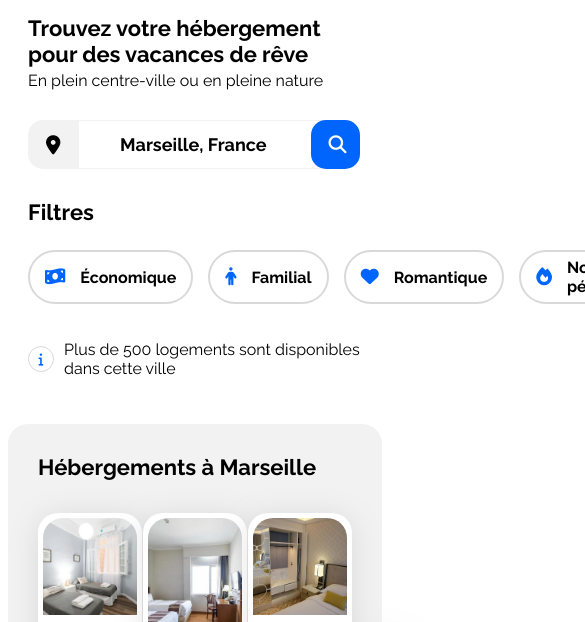
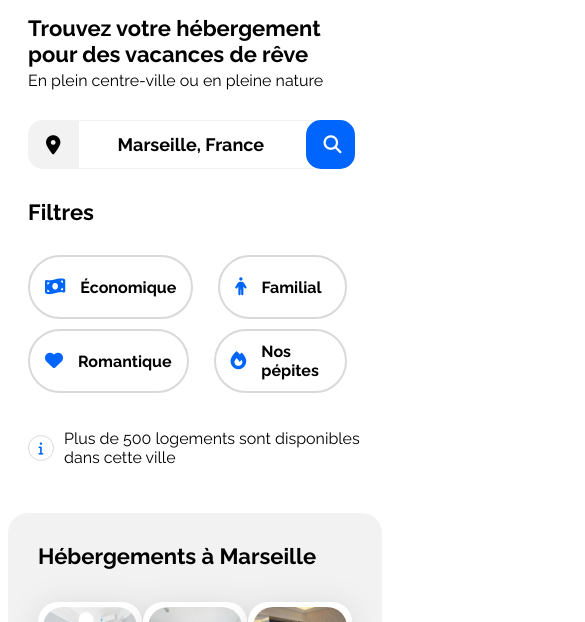
Before and after one commit to Alexis83250/PROJET-2-OpenClassrooms, a plain HTML site: page index.html in a window 390 px wide. Shown: the part 149-771 px from the top of the page, 585 px wide, since content can reach past the window. Drawn offline with Linux system fonts and the light colour scheme.

Commit message:
Responsive bug

```diff
--- a/css/style.css
+++ b/css/style.css
@@ -183,7 +183,7 @@ form {
     display: flex;
     flex-direction: row;
     align-items: center;
-    gap: 15px;
+    gap: 20px;
     margin-top: 30px;
     margin-bottom: 20px;
 }
@@ -195,6 +195,19 @@ form {
 .filterCategory {
     display: flex;
     flex-direction: row;
+    gap: 10px;
+}
+
+.filter1 {
+    display: flex;
+    flex-direction: row;
+    gap: 10px;
+}
+
+.filter2 {
+    display: flex;
+    flex-direction: row;
+    gap: 10px;
 }
 
 .filterChoice {
@@ -604,13 +617,12 @@ footer {
 
     /*RECHERCHE ET FILTRE */
 
-
     .searchAndFilter {
         margin: 0 20px 0 20px;
     }
 
     #searchBar #recherche {
-        width: 245px;
+        width: 240px;
     }
 
 
@@ -648,11 +660,15 @@ footer {
         /*enleve la bordure à droite de la barre de recherche*/
     }
 
-    /* FILTRE*/
+    .filterCategory {
+        display: flex;
+        flex-direction: column;
+    }
 
-    .filter {
-        display: flex;
-        flex-wrap: wrap;
+    .filterChoice {
+        width: 100%;
+        height: 50px;
+        padding: 5px 15px;
     }
 
 }
--- a/index.html
+++ b/index.html
@@ -9,10 +9,10 @@
     <link rel="preconnect" href="https://fonts.gstatic.com" crossorigin>
     <link href="https://fonts.googleapis.com/css2?family=Raleway:wght@400;500;700&display=swap" rel="stylesheet">
     <script src="https://kit.fontawesome.com/7b1276326d.js" crossorigin="anonymous"></script>
-    <link rel="stylesheet" href="./css/style.css">
     <link rel="stylesheet" href="https://cdnjs.cloudflare.com/ajax/libs/font-awesome/6.2.1/css/all.min.css"
         integrity="sha512-MV7K8+y+gLIBoVD59lQIYicR65iaqukzvf/nwasF0nqhPay5w/9lJmVM2hMDcnK1OnMGCdVK+iQrJ7lzPJQd1w=="
         crossorigin="anonymous" referrerpolicy="no-referrer" />
+    <link rel="stylesheet" href="./css/style.css">
 </head>
 
 <body>
@@ -39,7 +39,7 @@
                                 <i class="fa-solid fa-location-dot"></i>
                             </div>
                             <div>
-                                <form action="" method="post">
+                                <form action="#" method="post">
                                     <div>
                                         <label for="recherche"></label>
                                         <input type="search" name="recherche" id="recherche" placeholder="Marseille, France">
@@ -47,6 +47,7 @@
                                     <div class="searchButton">
                                         <input type="submit" value= "Rechercher">
                                     </div>
+                                    <!--Bouton qui apparait en mode mobile-->
                                     <div class="searchButton2">
                                         <input type="submit" value= "">
                                     </div>
@@ -60,6 +61,7 @@
                         </div>
                     </div>
                     <div class="filterCategory">
+                        <div class="filter1">
                             <div class="filterChoice">
                                 <div>
                                     <i class="fa-solid fa-money-bill-wave"></i>
@@ -72,9 +74,12 @@
                                 <div>
                                     <i class="fa-solid fa-person"></i>
                                 </div>
-                            <div><p>Familial</p>
+                                <div>
+                                    <p>Familial</p>
                                 </div>
                             </div>
+                        </div>
+                        <div class="filter2">
                             <div class="filterChoice">
                                 <div>
                                     <i class="fa-solid fa-heart"></i>
@@ -87,7 +92,10 @@
                                 <div>
                                     <i class="fa-solid fa-fire"></i>
                                 </div>
-                            <div><p>Nos pépites</p></div>
+                                <div>
+                                    <p>Nos pépites</p>
+                                </div>
+                            </div>
                         </div>
                     </div>
                 </div>
@@ -343,6 +351,7 @@
                             <div><a href="#">Centre d'aide</a></div>
                             <div><a href="#">Nous contacter</a></div>
                     </div>
+            </div>
         </footer>
     </div>
 </body>
```
Lines whose indentation alone changed are shown as unchanged.
